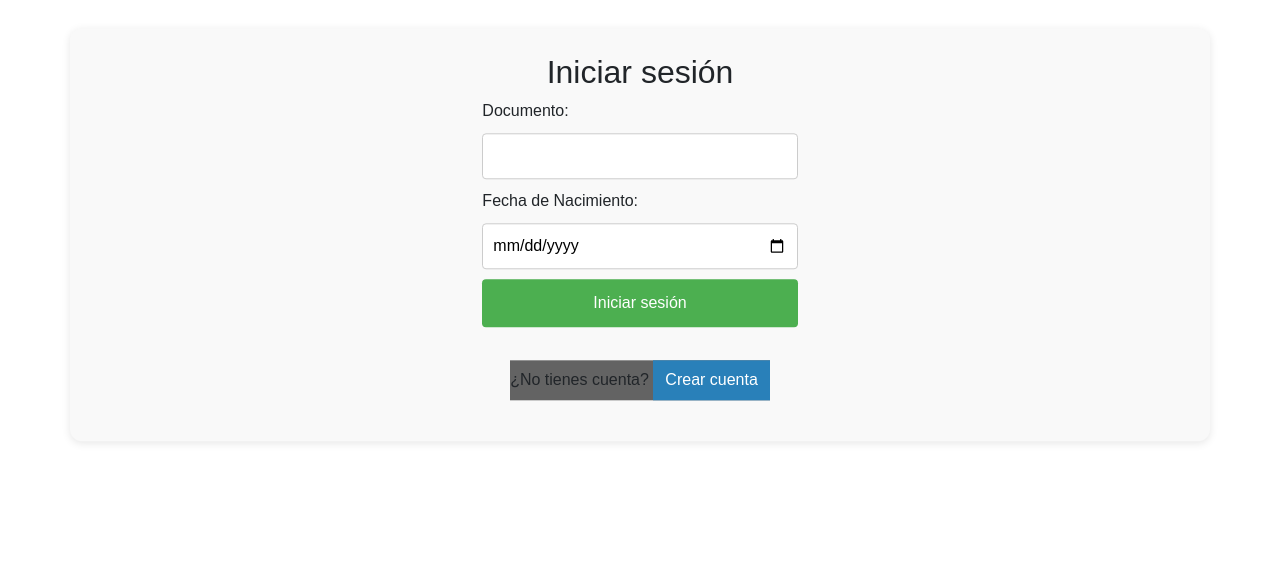
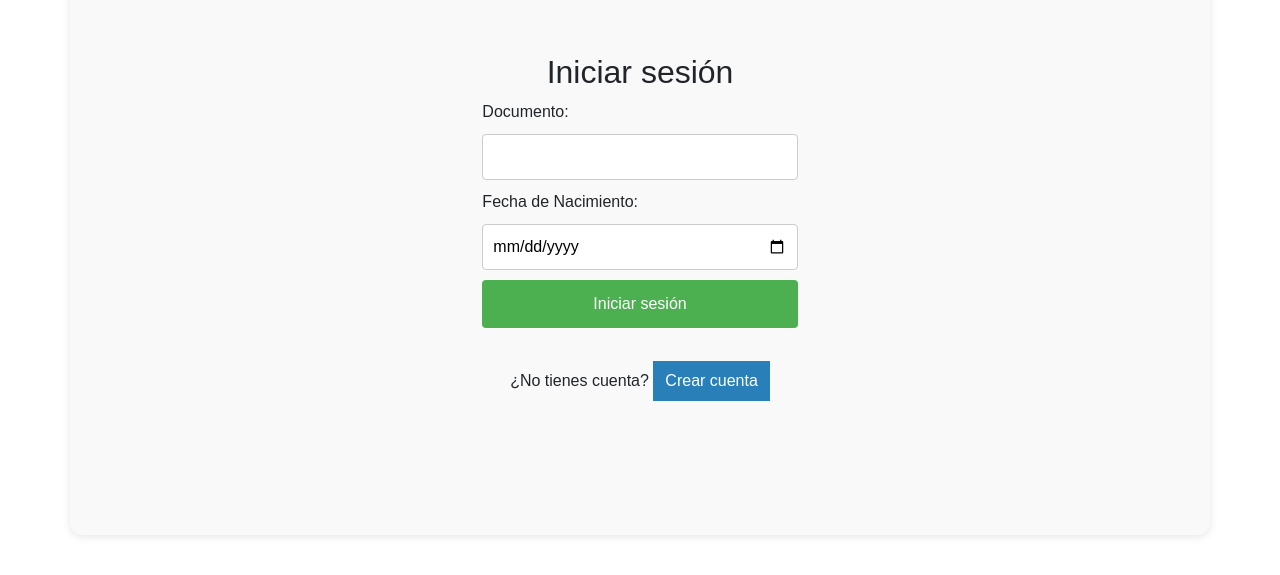
Before and after one commit to Fajoce/PruebaTecnicaFrontReact, a React (Create React App) app: page / in a window 1280 px wide. Shown: the part 215-790 px from the top of the page. Built offline with nearby package versions, Linux system fonts and the light colour scheme.

Commit message:
Agregue mas estilos

```diff
--- a/src/App.js
+++ b/src/App.js
@@ -16,6 +16,8 @@ const App = () => {
   const nombre = localStorage.getItem('nombre');
   const [currentSection, setCurrentSection] = useState('inicio'); // Sección actual
 
+
+
   useEffect(() => {
     if (token) {
       // Configura el encabezado Authorization para futuras solicitudes
@@ -27,7 +29,7 @@ const App = () => {
       if (section === 'logout') {
         // Cerrar sesión
        // eslint-disable-next-line no-restricted-globals
-       let response = confirm('¿Realmenet quieres salir')
+       let response = confirm('¿Realmenet quieres salir?')
        if (response){
         setToken(null);
         localStorage.removeItem('token');
@@ -74,7 +76,8 @@ const App = () => {
   return (
     <div>
           <div>
-      <marquee><h5>Ud está en el sistema como: {nombre} - Id: {pacienteId}</h5></marquee>
+      <marquee><h5>Ud está en el sistema como: {nombre} - Id: {pacienteId} </h5></marquee>
+
       {renderSection()}
       <MenuLateral onNavigate={handleNavigation} />
     </div>
--- a/src/Components/CitasDisponibles.jsx
+++ b/src/Components/CitasDisponibles.jsx
@@ -1,7 +1,8 @@
-import React, { useState } from 'react';
+import React, {  useState } from 'react';
 import Select from 'react-select';
 import axios from 'axios';
 import '../css/CitasDisponibles.css'
+
 
 const handleImprimir = () => {
   const tabla = document.getElementById('tablaCitas');
@@ -32,10 +33,10 @@ const handleImprimir = () => {
       </body>
     </html>
   `);
-
   ventana.document.close();
   ventana.print();
 };
+
 
 const CitasDisponibles = () => {
 
@@ -49,6 +50,8 @@ const CitasDisponibles = () => {
     { value: 'Examen general', label: 'Examen general' },
     { value: 'Examen odontologico', label: 'Examen odontologico' }
   ];
+
+
 
   const handleEspecialidadChange = async (selectedOption) => {
     setEspecialidadSeleccionada(selectedOption);
@@ -94,12 +97,14 @@ const CitasDisponibles = () => {
       alert('Cita reservada con éxito');
       alert(pacienteId, citaId)
     } catch (error) {
-      alert(pacienteId, citaId)
-      console.log('Cita: '+citaId, 'Paciente: '+pacienteId)
+     // alert(pacienteId, citaId)
+     // console.log('Cita: '+citaId, 'Paciente: '+pacienteId)
       alert('Error al reservar la cita');
       console.error(error);
     }
   };
+
+
 
   return (
     <div className='container'>
@@ -160,6 +165,7 @@ const CitasDisponibles = () => {
       )}
     </div>
   );
+
   };
 
 
--- a/src/css/Inicio.css
+++ b/src/css/Inicio.css
@@ -1,7 +1,8 @@
 .inicio-container {
     padding: 30px;
-    max-width: 900px;
+    max-width: 700px;
     margin: auto;
+    float: right;
   }
 
   .inicio-heading {
@@ -10,9 +11,7 @@
     font-weight: bold;
     margin-bottom: 10px;
   }
-  p{
-    background-color: rgba(0, 0, 0, 0.6);
-  }
+
   .inicio-description {
     text-align: center;
     font-size: 1.1rem;
--- a/src/index.css
+++ b/src/index.css
@@ -22,13 +22,14 @@ code {
 .container {
   font-family: 'Arial', sans-serif;
   margin: 10;
+  padding-right: 30px;
   padding: 30px;
   background-color: #fff;
   border-radius: 8px;
   box-shadow: 0 4px 8px rgba(0, 0, 0, 0.1);
   width: 100%;
-  max-width: 550px; /* Ancho máximo ajustado */
-  height: auto;
+  max-width: 1000px; /* Ancho máximo ajustado */
+  height: 600px;
   box-sizing: border-box;
   display: flex;
   flex-direction: column;
```
Also changed, not shown: src/Components/Inicio.jsx (+1 -1 lines).
